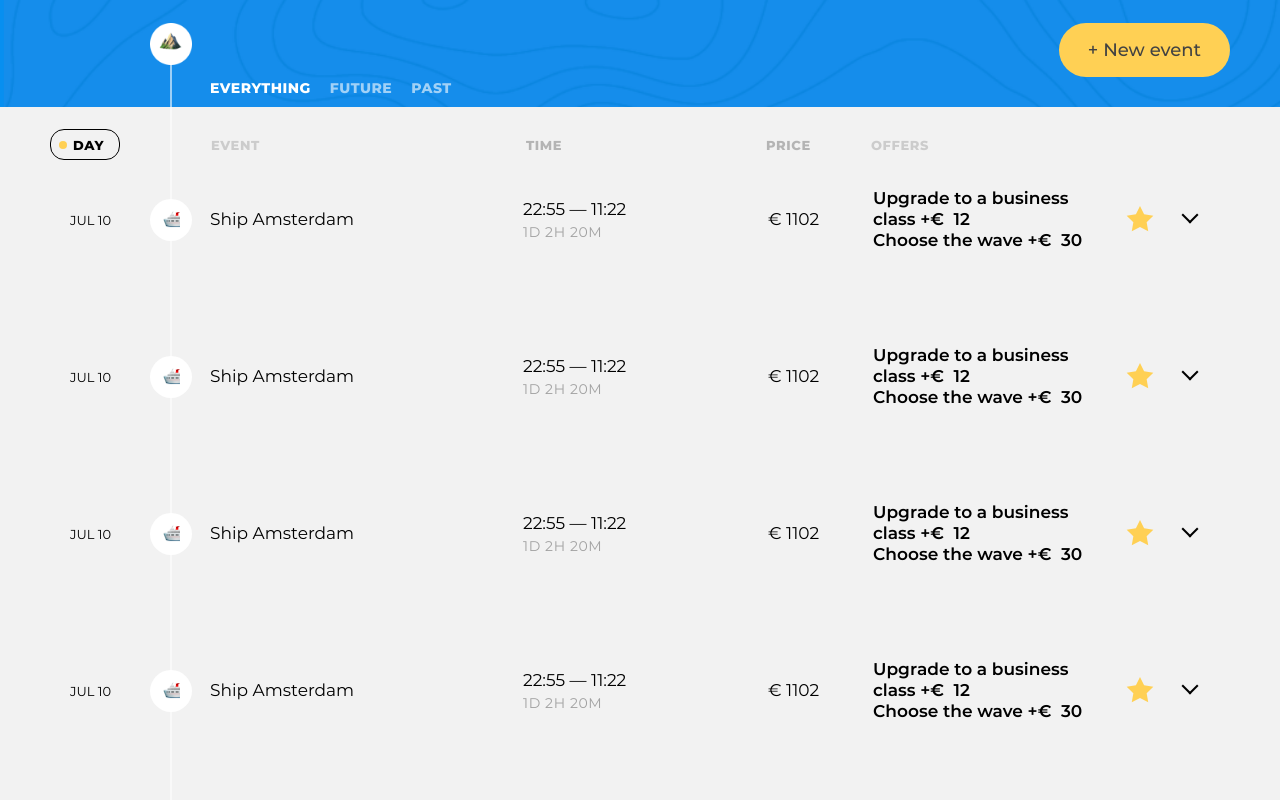
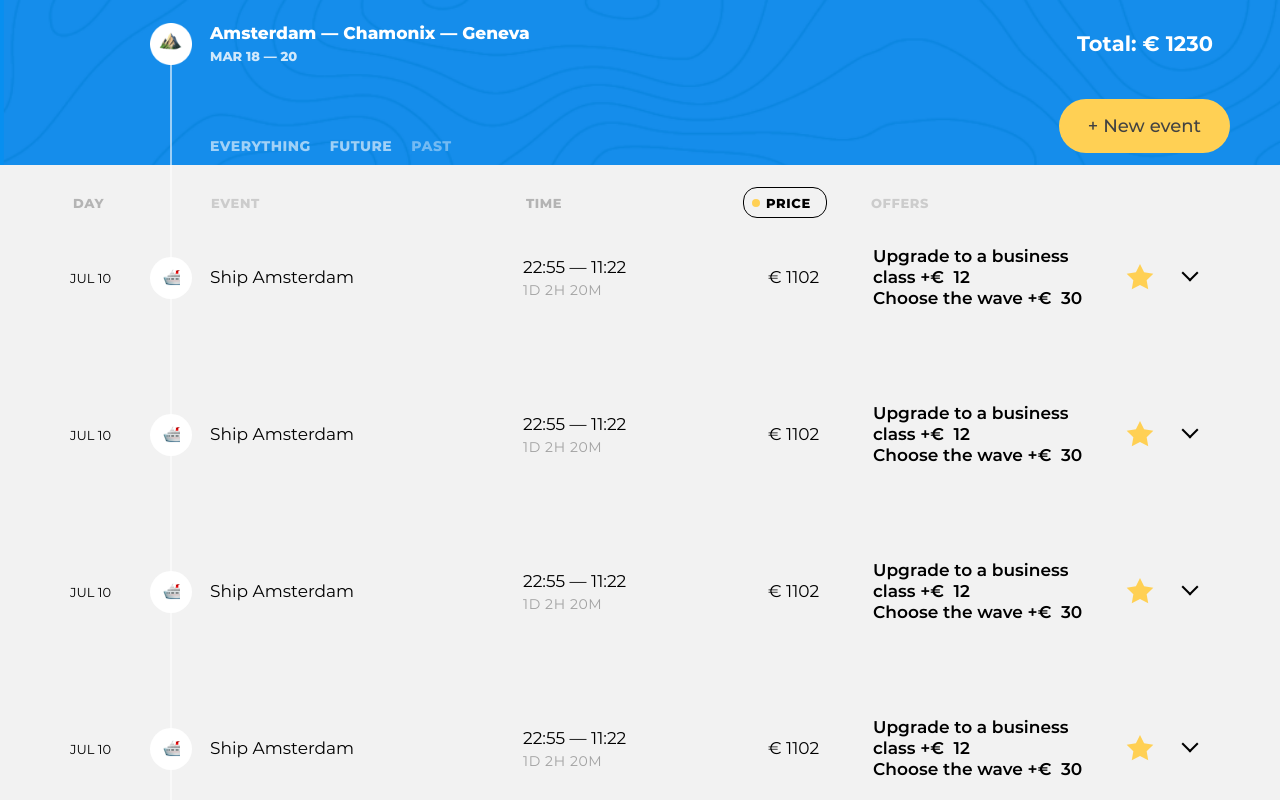
Before and after one commit to erised-ice/645603-big-trip-17, a website built with webpack: page public/index.html in a window 1280 px wide. Shown: the top 800 px of the page. Built offline with nearby package versions, Linux system fonts and the light colour scheme.

Commit message:
4.10. Шаблонизируй то Добавлены view для информации о путешествии, для фильтров и для сортировки

```diff
--- a/public/css/style.css
+++ b/public/css/style.css
@@ -189,6 +189,7 @@ main {
   margin-bottom: 35px; }
 
 .trip-main__trip-controls {
+  margin-top: 36px;
   width: 600px; }
 
 .trip-main__event-add-btn {
--- a/src/main.js
+++ b/src/main.js
@@ -1,16 +1,26 @@
 import {render} from './framework/render';
 import NewFilterView from './view/filter-view';
 import NewSortView from './view/sort-view';
+import TripInfoPresenter from './presenter/trip-info-presenter';
 import EventsListPresenter from './presenter/events-list-presenter';
 import EventModel from './model/event-model';
+import {generateFilter} from './mock/filter';
+import {generateSort} from './mock/sort';
 
 const siteMainElement = document.querySelector('.trip-main');
 const siteEventsElement = document.querySelector('.trip-events');
+const siteControlsElement = siteMainElement.querySelector('.trip-controls');
+const siteFiltersElement = siteControlsElement.querySelector('.trip-controls__filters');
 
 const eventModel = new EventModel();
+const tripInfoPresenter = new TripInfoPresenter;
 const eventsListPresenter = new EventsListPresenter;
 
-render(new NewFilterView(), siteMainElement);
-render(new NewSortView(), siteEventsElement);
+const filters = generateFilter();
+const sorts = generateSort();
 
+render(new NewFilterView(filters), siteFiltersElement);
+render(new NewSortView(sorts), siteEventsElement);
+
+tripInfoPresenter.init(siteMainElement);
 eventsListPresenter.init(siteEventsElement, eventModel);
--- /dev/null
+++ b/src/mock/filter.js
@@ -0,0 +1,17 @@
+export const generateFilter = () => ([
+  {
+    value: 'everything',
+    name: 'Everything',
+    count: 2
+  },
+  {
+    value: 'future',
+    name: 'Future',
+    count: 2
+  },
+  {
+    value: 'past',
+    name: 'Past',
+    count: 0
+  }
+]);
--- /dev/null
+++ b/src/mock/sort.js
@@ -0,0 +1,32 @@
+export const generateSort = () => ([
+  {
+    value: 'day',
+    name: 'Day',
+    isChecked: false,
+    isDisabled: false
+  },
+  {
+    value: 'event',
+    name: 'Event',
+    isChecked: false,
+    isDisabled: true
+  },
+  {
+    value: 'time',
+    name: 'Time',
+    isChecked: false,
+    isDisabled: false
+  },
+  {
+    value: 'price',
+    name: 'Price',
+    isChecked: true,
+    isDisabled: false
+  },
+  {
+    value: 'offer',
+    name: 'Offers',
+    isChecked: false,
+    isDisabled: true
+  }
+]);
--- a/src/presenter/events-list-presenter.js
+++ b/src/presenter/events-list-presenter.js
@@ -23,12 +23,12 @@ export default class EventsListPresenter {
       render(this.#eventsListComponent, this.#eventsListContainer);
 
       for (let i = 0; i < this.#events.length; i++) {
-        this.#renderEvents(this.#events[i]);
+        this.#renderEvent(this.#events[i]);
       }
     }
   };
 
-  #renderEvents = (event) => {
+  #renderEvent = (event) => {
     const eventComponent = new NewEventView(event);
     const editFormComponent = new NewEditFormView(event);
 
--- /dev/null
+++ b/src/presenter/trip-info-presenter.js
@@ -0,0 +1,14 @@
+import {render, RenderPosition} from '../framework/render';
+import TripInfoView from '../view/trip-info-view';
+
+export default class TripInfoPresenter {
+  #tripInfoContainer = null;
+
+  #tripInfoComponent = new TripInfoView;
+
+  init = (tripInfoContainer) => {
+    this.#tripInfoContainer = tripInfoContainer;
+
+    render(this.#tripInfoComponent, this.#tripInfoContainer, RenderPosition.AFTERBEGIN);
+  };
+}
--- a/src/view/event-view.js
+++ b/src/view/event-view.js
@@ -17,9 +17,9 @@ const createNewEventViewTemplate = (event) => {
 
   const offersArray = generateOffers();
 
-  const eventTypeOffers = offersArray.find((offer) => offer.type === event.type);
+  const eventTypeOffer = offersArray.find((offer) => offer.type === event.type);
 
-  const eventOffers = eventTypeOffers.offers.filter((item) => offers.includes(item.id));
+  const eventOffers = eventTypeOffer.offers.filter((item) => offers.includes(item.id));
 
   const createOffersTemplate = (offersData) => (
     `<ul class="event__selected-offers">
--- a/src/view/filter-view.js
+++ b/src/view/filter-view.js
@@ -1,33 +1,47 @@
 import AbstractView from '../framework/view/abstract-view.js';
 
-const createNewFilterViewTemplate = () => (`
-  <div class="trip-main__trip-controls  trip-controls">
-    <div class="trip-controls__filters">
-      <h2 class="visually-hidden">Filter events</h2>
-      <form class="trip-filters" action="#" method="get">
-        <div class="trip-filters__filter">
-          <input id="filter-everything" class="trip-filters__filter-input  visually-hidden" type="radio" name="trip-filter" value="everything" checked>
-          <label class="trip-filters__filter-label" for="filter-everything">Everything</label>
-        </div>
+const createFilterItemTemplate = (filter) => {
+  const {value, name, count} = filter;
 
-        <div class="trip-filters__filter">
-          <input id="filter-future" class="trip-filters__filter-input  visually-hidden" type="radio" name="trip-filter" value="future">
-          <label class="trip-filters__filter-label" for="filter-future">Future</label>
-        </div>
+  return (
+    `<div class="trip-filters__filter">
+      <input
+        id="filter-everything"
+        class="trip-filters__filter-input  visually-hidden"
+        type="radio"
+        name="trip-filter"
+        value="${value}"
+        ${count === 0 ? 'disabled' : ''}
+        checked
+      >
+      <label class="trip-filters__filter-label" for="filter-everything">
+        ${name}
+      </label>
+    </div>`
+  );
+};
 
-        <div class="trip-filters__filter">
-          <input id="filter-past" class="trip-filters__filter-input  visually-hidden" type="radio" name="trip-filter" value="past">
-          <label class="trip-filters__filter-label" for="filter-past">Past</label>
-        </div>
+const createNewFilterViewTemplate = (filterItems) => {
+  const filterItemsTemplate = filterItems
+    .map((filter) => createFilterItemTemplate(filter)).join('');
 
-        <button class="visually-hidden" type="submit">Accept filter</button>
-      </form>
-    </div>
-  </div>
+  return (`
+  <form class="trip-filters" action="#" method="get">
+    ${filterItemsTemplate}
+    <button class="visually-hidden" type="submit">Accept filter</button>
+  </form>
 `);
+};
 
 export default class NewFilterView extends AbstractView {
+  #filters = null;
+
+  constructor(filters) {
+    super();
+    this.#filters = filters;
+  }
+
   get template() {
-    return createNewFilterViewTemplate();
+    return createNewFilterViewTemplate(this.#filters);
   }
 }
--- a/src/view/sort-view.js
+++ b/src/view/sort-view.js
@@ -1,36 +1,44 @@
 import AbstractView from '../framework/view/abstract-view.js';
 
-const createNewSortViewTemplate = () => (`
+const createSortItemTemplate = (sort) => {
+  const {value, name, isChecked, isDisabled} = sort;
+
+  return (
+    `<div class="trip-sort__item  trip-sort__item--${value}">
+      <input
+        id="sort-event"
+        class="trip-sort__input  visually-hidden"
+        type="radio"
+        name="trip-sort"
+        value="${value}"
+        ${isChecked ? 'checked' : ''}
+        ${isDisabled ? 'disabled' : ''}
+      >
+      <label class="trip-sort__btn" for="${value}">${name}</label>
+    </div>`
+  );
+};
+
+const createNewSortViewTemplate = (sortItems) => {
+  const sortItemsTemplate = sortItems
+    .map((sort) => createSortItemTemplate(sort)).join('');
+
+  return (`
   <form class="trip-events__trip-sort  trip-sort" action="#" method="get">
-    <div class="trip-sort__item  trip-sort__item--day">
-      <input id="sort-day" class="trip-sort__input  visually-hidden" type="radio" name="trip-sort" value="sort-day" checked>
-      <label class="trip-sort__btn" for="sort-day">Day</label>
-    </div>
-
-    <div class="trip-sort__item  trip-sort__item--event">
-      <input id="sort-event" class="trip-sort__input  visually-hidden" type="radio" name="trip-sort" value="sort-event" disabled>
-      <label class="trip-sort__btn" for="sort-event">Event</label>
-    </div>
-
-    <div class="trip-sort__item  trip-sort__item--time">
-      <input id="sort-time" class="trip-sort__input  visually-hidden" type="radio" name="trip-sort" value="sort-time">
-      <label class="trip-sort__btn" for="sort-time">Time</label>
-    </div>
-
-    <div class="trip-sort__item  trip-sort__item--price">
-      <input id="sort-price" class="trip-sort__input  visually-hidden" type="radio" name="trip-sort" value="sort-price">
-      <label class="trip-sort__btn" for="sort-price">Price</label>
-    </div>
-
-    <div class="trip-sort__item  trip-sort__item--offer">
-      <input id="sort-offer" class="trip-sort__input  visually-hidden" type="radio" name="trip-sort" value="sort-offer" disabled>
-      <label class="trip-sort__btn" for="sort-offer">Offers</label>
-    </div>
+    ${sortItemsTemplate}
   </form>
 `);
+};
 
 export default class NewSortView extends AbstractView {
+  #sorts = null;
+
+  constructor(sorts) {
+    super();
+    this.#sorts = sorts;
+  }
+
   get template() {
-    return createNewSortViewTemplate();
+    return createNewSortViewTemplate(this.#sorts);
   }
 }
--- /dev/null
+++ b/src/view/trip-info-view.js
@@ -0,0 +1,21 @@
+import AbstractView from '../framework/view/abstract-view';
+
+const createTripInfoTemplate = () => (
+  `<section class="trip-main__trip-info  trip-info">
+    <div class="trip-info__main">
+      <h1 class="trip-info__title">Amsterdam &mdash; Chamonix &mdash; Geneva</h1>
+
+      <p class="trip-info__dates">Mar 18&nbsp;&mdash;&nbsp;20</p>
+    </div>
+
+    <p class="trip-info__cost">
+      Total: &euro;&nbsp;<span class="trip-info__cost-value">1230</span>
+    </p>
+  </section>`
+);
+
+export default class TripInfoView extends AbstractView {
+  get template() {
+    return createTripInfoTemplate();
+  }
+}
```
